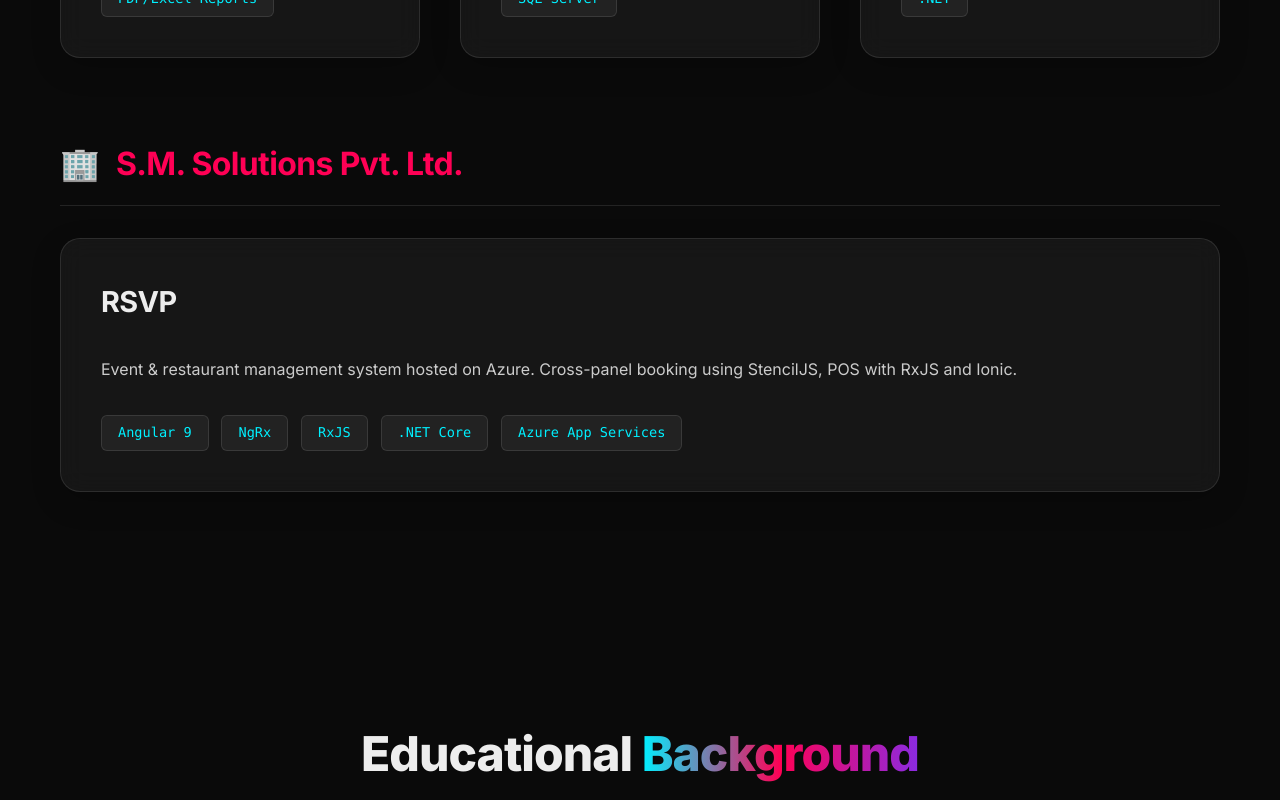
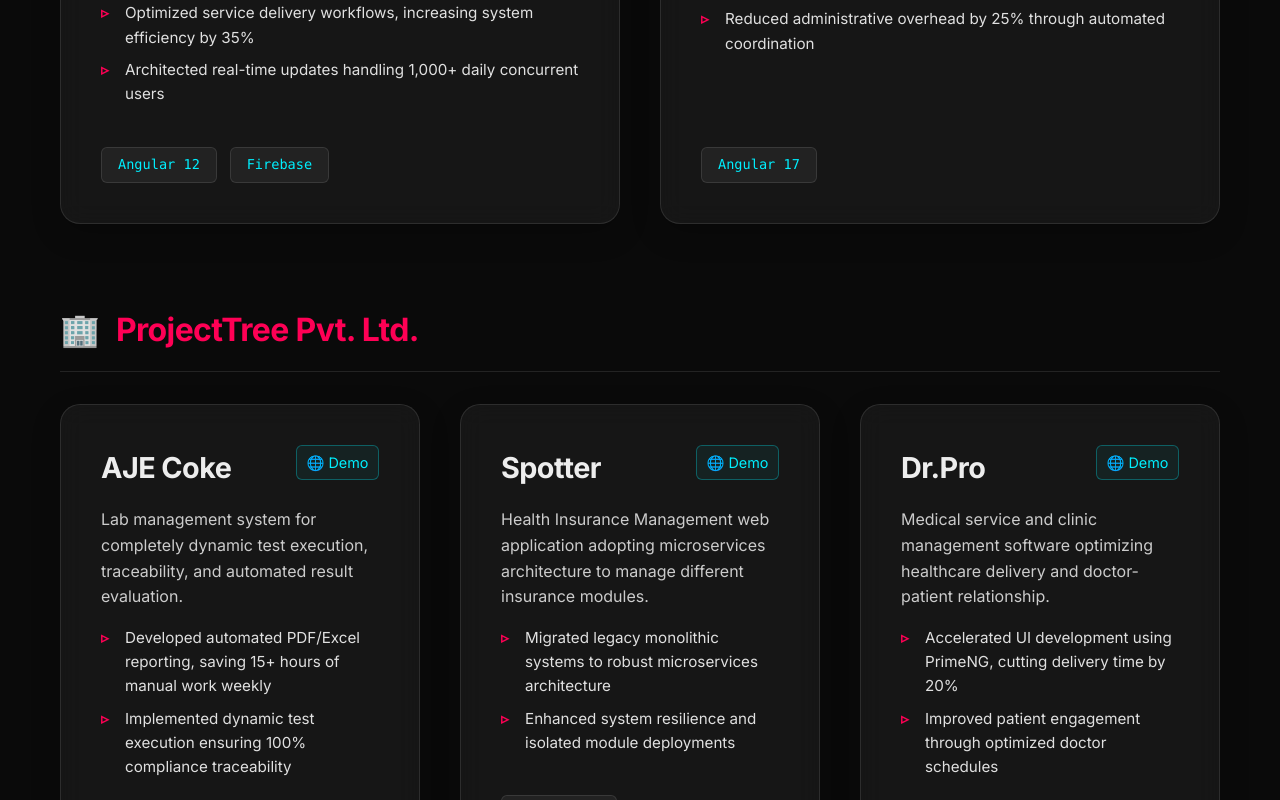
Before and after one commit to bharat-joshi/portfolio, a Next.js app: page / in a window 1280 px wide. Shown: the part 4240-5040 px from the top of the page. Built offline with nearby package versions, Linux system fonts and the light colour scheme.

Commit message:
Adds project detail

```diff
--- a/components/Projects.module.css
+++ b/components/Projects.module.css
@@ -94,21 +94,69 @@
 }
 
 .cardHeader {
-    margin-bottom: 1.5rem;
+    margin-bottom: 1rem;
+    display: flex;
+    justify-content: space-between;
+    align-items: flex-start;
+    flex-wrap: wrap;
+    gap: 1rem;
 }
 
 .projectName {
     font-size: 1.8rem;
-    margin: 0 0 0.5rem 0;
+    margin: 0;
     font-weight: 700;
     color: var(--foreground);
+}
+
+.projectLinks {
+    display: flex;
+    gap: 0.8rem;
+}
+
+.linkIcon {
+    font-size: 0.9rem;
+    color: var(--primary);
+    text-decoration: none;
+    border: 1px solid rgba(0, 240, 255, 0.3);
+    padding: 0.3rem 0.6rem;
+    border-radius: 6px;
+    transition: all 0.3s ease;
+    background: rgba(0, 240, 255, 0.05);
+}
+
+.linkIcon:hover {
+    background: var(--primary);
+    color: #000;
 }
 
 .description {
     color: #cccccc;
     line-height: 1.6;
-    margin-bottom: 2rem;
+    margin-bottom: 1rem;
+}
+
+.impactList {
+    list-style-type: none;
+    padding: 0;
+    margin: 0 0 2rem 0;
     flex-grow: 1;
+}
+
+.impactList li {
+    position: relative;
+    padding-left: 1.5rem;
+    margin-bottom: 0.5rem;
+    color: #e0e0e0;
+    font-size: 0.95rem;
+}
+
+.impactList li::before {
+    content: '▹';
+    position: absolute;
+    left: 0;
+    color: var(--secondary);
+    font-weight: bold;
 }
 
 .techStack {
--- a/components/Projects.tsx
+++ b/components/Projects.tsx
@@ -5,65 +5,107 @@
 
 const groupedProjects = [
   {
+    company: "Elaunch Solution Pvt. Ltd.",
+    projects: [
+      {
+        name: "RitzPay & BinExLive",
+        description: "Cryptocurrency trading platforms with real-time market analysis, automated trading algorithms, and secure 2FA.",
+        impact: [
+          "Engineered a high-performance trading engine processing 10,000+ daily transactions",
+          "Reduced market data latency by 30% through optimized Web API 2 endpoints"
+        ],
+        tech: ["Angular 4", "ASP.NET MVC", "Web API 2", "SQL Server"],
+        liveLink: "#"
+      },
+      {
+        name: "DirectBazaar",
+        description: "MLM system enabling member management with online bus booking and integrated payment gateway services.",
+        impact: [
+          "Integrated multiple third-party payment gateways with 99.9% uptime",
+          "Scaled architecture to support a growing member base seamlessly"
+        ],
+        tech: ["JavaScript", "ASP.NET MVC", "SQL Server 2012"],
+        liveLink: "#"
+      }
+    ]
+  },
+   {
+    company: "S.M. Solutions Pvt. Ltd.",
+    projects: [
+      {
+        name: "RSVP",
+        description: "Event & restaurant management system hosted on Azure. Cross-panel booking using StencilJS, POS with RxJS and Ionic.",
+        impact: [
+          "Deployed highly available microservices to Azure App Services",
+          "Built a seamless POS experience using advanced state management (NgRx/RxJS)"
+        ],
+        tech: ["Angular 9", "NgRx", "RxJS", ".NET Core", "Azure App Services"],
+        liveLink: "#"
+      }
+    ]
+  },
+  {
     company: "Yosa Technology Pvt. Ltd.",
     projects: [
       {
         name: "GMS (Get My Service)",
         description: "Service Provider Management System to streamline service delivery in healthcare, IT, and consulting.",
-        tech: ["Angular 12", "Firebase"]
+        impact: [
+          "Optimized service delivery workflows, increasing system efficiency by 35%",
+          "Architected real-time updates handling 1,000+ daily concurrent users"
+        ],
+        tech: ["Angular 12", "Firebase"],
+        liveLink: "#",
+        githubLink: "#"
       },
       {
         name: "MSM",
         description: "Medical Service Management system optimizing healthcare service delivery and patient care coordination.",
-        tech: ["Angular 17"]
+        impact: [
+          "Streamlined patient data synchronization across multiple care centers",
+          "Reduced administrative overhead by 25% through automated coordination"
+        ],
+        tech: ["Angular 17"],
+        liveLink: "#"
       }
     ]
   },
-  {
-    company: "Elaunch Solution Pvt. Ltd.",
-    projects: [
-      {
-        name: "RitzPay & BinExLive",
-        description: "Cryptocurrency trading platforms with real-time market analysis, automated trading algorithms, and secure 2FA.",
-        tech: ["Angular 4", "ASP.NET MVC", "Web API 2", "SQL Server"]
-      },
-      {
-        name: "DirectBazaar",
-        description: "MLM system enabling member management with online bus booking and integrated payment gateway services.",
-        tech: ["JavaScript", "ASP.NET MVC", "SQL Server 2012"]
-      }
-    ]
-  },
-  {
+    {
     company: "ProjectTree Pvt. Ltd.",
     projects: [
       {
         name: "AJE Coke",
         description: "Lab management system for completely dynamic test execution, traceability, and automated result evaluation.",
-        tech: ["Angular 17", ".NET Core 8", "PDF/Excel Reports"]
+        impact: [
+          "Developed automated PDF/Excel reporting, saving 15+ hours of manual work weekly",
+          "Implemented dynamic test execution ensuring 100% compliance traceability"
+        ],
+        tech: ["Angular 17", ".NET Core 8", "PDF/Excel Reports"],
+        liveLink: "#"
       },
       {
         name: "Spotter",
         description: "Health Insurance Management web application adopting microservices architecture to manage different insurance modules.",
-        tech: ["Angular 12", ".NET Core Web API", "SQL Server"]
+        impact: [
+          "Migrated legacy monolithic systems to robust microservices architecture",
+          "Enhanced system resilience and isolated module deployments"
+        ],
+        tech: ["Angular 12", ".NET Core Web API", "SQL Server"],
+        liveLink: "#"
       },
       {
         name: "Dr.Pro",
         description: "Medical service and clinic management software optimizing healthcare delivery and doctor-patient relationship.",
-        tech: ["Angular 17", "PrimeNG", ".NET"]
+        impact: [
+          "Accelerated UI development using PrimeNG, cutting delivery time by 20%",
+          "Improved patient engagement through optimized doctor schedules"
+        ],
+        tech: ["Angular 17", "PrimeNG", ".NET"],
+        liveLink: "#"
       }
     ]
   },
-  {
-    company: "S.M. Solutions Pvt. Ltd.",
-    projects: [
-      {
-        name: "RSVP",
-        description: "Event & restaurant management system hosted on Azure. Cross-panel booking using StencilJS, POS with RxJS and Ionic.",
-        tech: ["Angular 9", "NgRx", "RxJS", ".NET Core", "Azure App Services"]
-      }
-    ]
-  }
+
 ];
 
 export default function Projects() {
@@ -86,8 +128,27 @@
                 <div key={idx} className={styles.card}>
                   <div className={styles.cardHeader}>
                     <h4 className={styles.projectName}>{proj.name}</h4>
+                    <div className={styles.projectLinks}>
+                      {proj.liveLink && (
+                        <a href={proj.liveLink} target="_blank" rel="noopener noreferrer" className={styles.linkIcon} title="Live Demo">
+                          🌐 Demo
+                        </a>
+                      )}
+                      {proj.githubLink && (
+                        <a href={proj.githubLink} target="_blank" rel="noopener noreferrer" className={styles.linkIcon} title="Source Code">
+                          💻 Code
+                        </a>
+                      )}
+                    </div>
                   </div>
                   <p className={styles.description}>{proj.description}</p>
+                  {proj.impact && (
+                    <ul className={styles.impactList}>
+                      {proj.impact.map((item, i) => (
+                        <li key={i}>{item}</li>
+                      ))}
+                    </ul>
+                  )}
                   <div className={styles.techStack}>
                     {proj.tech.map((t, index) => (
                       <span key={index} className={styles.techTag}>{t}</span>
```
